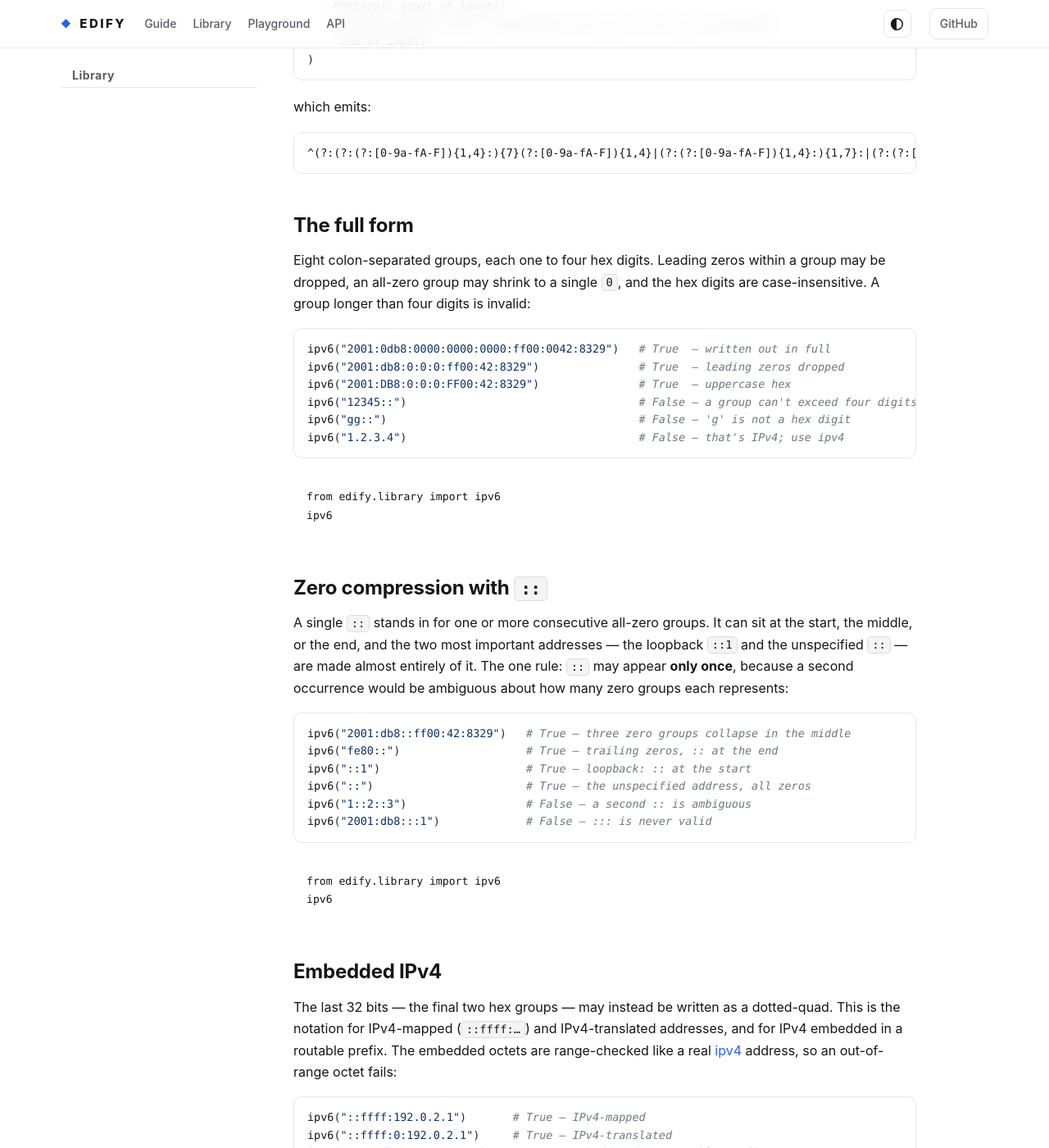
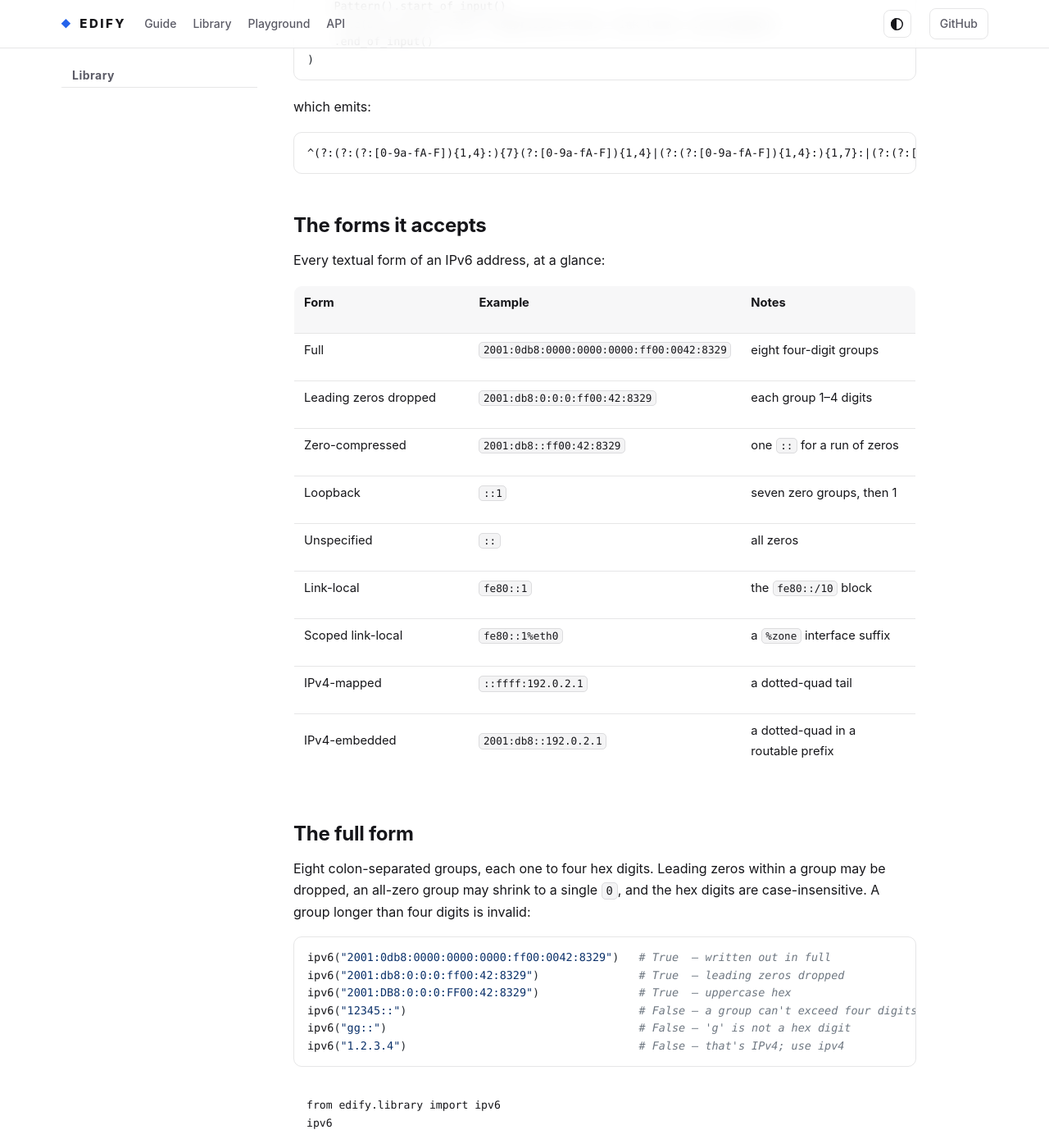
Before and after one commit to luciferreeves/edify, a Sphinx documentation site: the page built from docs/library/address/ipv6.rst, in a window 1280 px wide and 1400 px high, scrolled down 709 px. Shown: the whole window at 82% size. Built offline with Sphinx 7.4.7, drawn with Linux system fonts in a browser that asks for light colours; a script that is not in the unit is left out; some of the changed text lies outside the part shown.

Commit message:
docs(library): restore the forms table and Notes on ipv4/ipv6 (only See also was unwanted); cross-links folded into Notes prose

```diff
--- a/docs/library/address/ipv6.rst
+++ b/docs/library/address/ipv6.rst
@@ -41,6 +41,46 @@ which emits:
 .. code-block:: text
 
    ^(?:(?:(?:[0-9a-fA-F]){1,4}:){7}(?:[0-9a-fA-F]){1,4}|(?:(?:[0-9a-fA-F]){1,4}:){1,7}:|(?:(?:[0-9a-fA-F]){1,4}:){1,6}:(?:[0-9a-fA-F]){1,4}|(?:(?:[0-9a-fA-F]){1,4}:){1,5}(?::(?:[0-9a-fA-F]){1,4}){1,2}|(?:(?:[0-9a-fA-F]){1,4}:){1,4}(?::(?:[0-9a-fA-F]){1,4}){1,3}|(?:(?:[0-9a-fA-F]){1,4}:){1,3}(?::(?:[0-9a-fA-F]){1,4}){1,4}|(?:(?:[0-9a-fA-F]){1,4}:){1,2}(?::(?:[0-9a-fA-F]){1,4}){1,5}|(?:[0-9a-fA-F]){1,4}:(?:(?::(?:[0-9a-fA-F]){1,4}){1,6})|:(?:(?:(?::(?:[0-9a-fA-F]){1,4}){1,7}|[:]))|fe80:(?::(?:[0-9a-fA-F]){0,4}){0,4}%[0-9a-zA-Z]+|::(?:ffff(?::0{1,4})?:)?(?:(?:25[0-5]|(?:(?:2[0-4]|1?\d))?\d)\.){3}(?:25[0-5]|(?:(?:2[0-4]|1?\d))?\d)|(?:(?:[0-9a-fA-F]){1,4}:){1,4}:(?:(?:25[0-5]|(?:(?:2[0-4]|1?\d))?\d)\.){3}(?:25[0-5]|(?:(?:2[0-4]|1?\d))?\d))$
+
+The forms it accepts
+--------------------
+
+Every textual form of an IPv6 address, at a glance:
+
+.. list-table::
+   :header-rows: 1
+   :widths: 30 40 30
+
+   * - Form
+     - Example
+     - Notes
+   * - Full
+     - ``2001:0db8:0000:0000:0000:ff00:0042:8329``
+     - eight four-digit groups
+   * - Leading zeros dropped
+     - ``2001:db8:0:0:0:ff00:42:8329``
+     - each group 1–4 digits
+   * - Zero-compressed
+     - ``2001:db8::ff00:42:8329``
+     - one ``::`` for a run of zeros
+   * - Loopback
+     - ``::1``
+     - seven zero groups, then 1
+   * - Unspecified
+     - ``::``
+     - all zeros
+   * - Link-local
+     - ``fe80::1``
+     - the ``fe80::/10`` block
+   * - Scoped link-local
+     - ``fe80::1%eth0``
+     - a ``%zone`` interface suffix
+   * - IPv4-mapped
+     - ``::ffff:192.0.2.1``
+     - a dotted-quad tail
+   * - IPv4-embedded
+     - ``2001:db8::192.0.2.1``
+     - a dotted-quad in a routable prefix
 
 The full form
 -------------
@@ -128,3 +168,15 @@ interface it is scoped to, named (``eth0``) or numbered (``1``). Without it, a
 
    from edify.library import ipv6
    ipv6
+
+Notes
+-----
+
+- ``ipv6`` validates the **textual form** only. It does not check whether an
+  address is reachable, allocated, or in a reserved range — ``::`` and ``::1``
+  both match.
+- It accepts case-insensitive hex; it does not *require* the RFC 5952 canonical
+  lowercase, minimal-``::`` form. Both ``2001:DB8::1`` and ``2001:db8::1`` pass.
+- The embedded-IPv4 tail reuses the same octet range check as :doc:`ipv4`; for
+  either family use :doc:`ip`, and for an address plus a ``/prefix`` use
+  :doc:`cidr`.
```
Also changed, not shown: docs/library/address/ipv4.rst (+10 -0 lines).
